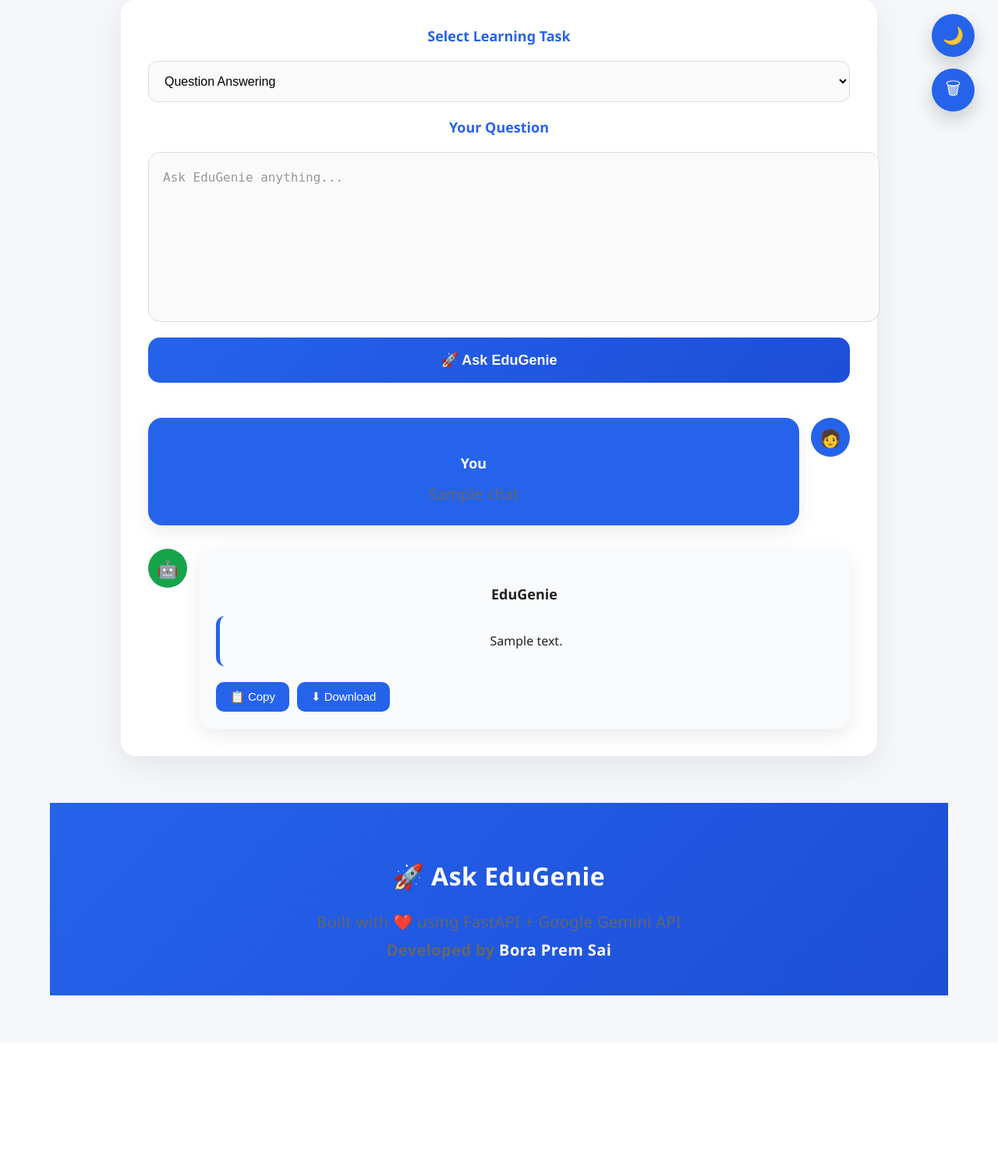
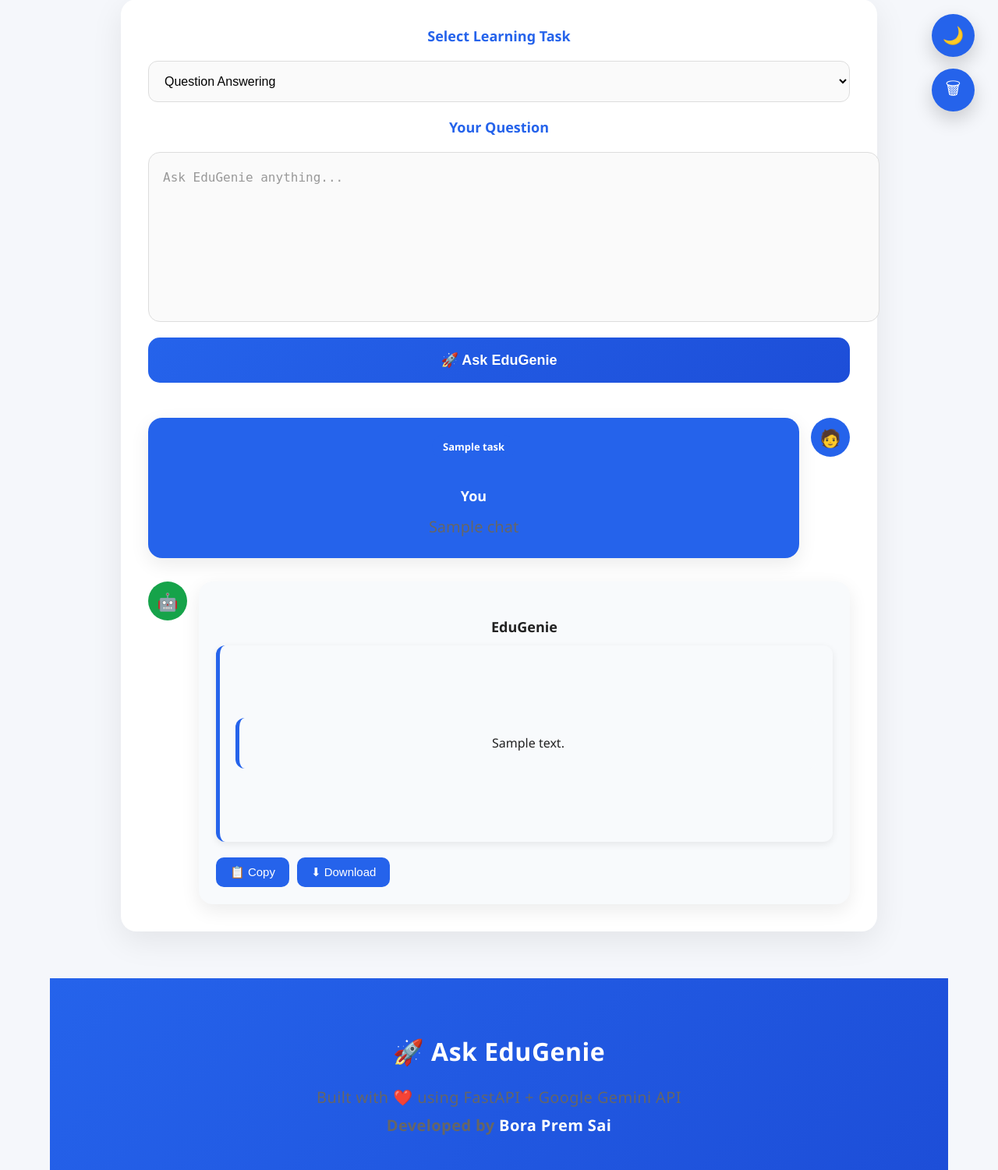
Before and after one commit to Premsai10-coder/EduGenie, a FastAPI app: template templates/index.html in a window 1280 px wide. Shown: the part 627-2128 px from the top of the page at 78% size. Before the commit the page ends 1904 px from the top, so only its background shows below. Run offline with FastAPI, Linux system fonts and the light colour scheme; the template is opened without the code that fills it: most values are stand-ins (such as "Sample title", 1, 10 or a date in 2020).

Commit message:
Enhanced EduGenie UI, updated prompts, improved quiz generation, and refreshed documentation

```diff
--- a/app/main.py
+++ b/app/main.py
@@ -1,6 +1,6 @@
 import os
 import google.generativeai as genai
-from google.api_core import exceptions  # Imported to catch specific API errors
+from google.api_core import exceptions
 
 from dotenv import load_dotenv
 
@@ -16,7 +16,7 @@ from fastapi.templating import Jinja2Templates
 app = FastAPI()
 
 # ----------------------------------------
-# Gemini API Configuration
+# Gemini Configuration
 # ----------------------------------------
 
 load_dotenv()
@@ -24,7 +24,7 @@ load_dotenv()
 API_KEY = os.getenv("GEMINI_API_KEY")
 
 if not API_KEY:
-    print("ERROR: GEMINI_API_KEY not found in .env file")
+    raise ValueError("GEMINI_API_KEY not found in .env file")
 
 genai.configure(api_key=API_KEY)
 
@@ -45,7 +45,177 @@ templates = Jinja2Templates(directory="templates")
 history = []
 
 # ----------------------------------------
-# Home Page
+# Prompt Generator
+# ----------------------------------------
+
+def generate_prompt(task, question):
+
+    if task == "Question Answering":
+
+        return f"""
+You are EduGenie, an AI Learning Assistant.
+
+Answer ONLY the student's question.
+
+Format:
+
+# Answer
+
+# Key Points
+
+# Real-Life Example
+
+# Summary
+
+Rules:
+
+- Explain in simple English.
+- Use headings.
+- Use bullet points.
+- Do NOT generate quizzes.
+- Do NOT generate learning paths.
+- Do NOT ask additional questions.
+
+Question:
+
+{question}
+"""
+
+    elif task == "Concept Explanation":
+
+        return f"""
+You are EduGenie.
+
+Explain the topic like an expert teacher.
+
+Format:
+
+# Introduction
+
+# Detailed Explanation
+
+# Key Concepts
+
+# Applications
+
+# Advantages
+
+# Real-Life Example
+
+# Summary
+
+Topic:
+
+{question}
+"""
+
+    elif task == "Quiz Generation":
+
+        return f"""
+You are EduGenie, an AI Quiz Generator.
+
+Generate exactly 5 multiple-choice questions based on the given topic.
+
+Instructions:
+
+- Create exactly 5 questions.
+- Each question must have 4 options.
+- Label the options as A), B), C), and D).
+- Mention ONLY one correct answer.
+- Give a one-line explanation for the correct answer.
+- Keep the questions suitable for students.
+- Do NOT generate paragraphs.
+- Do NOT generate markdown tables.
+- Do NOT generate additional notes.
+
+Use the following format exactly:
+
+Q1: <Question>
+
+A) Option A
+B) Option B
+C) Option C
+D) Option D
+
+Correct Answer: A
+
+Explanation: <One-line explanation>
+
+-----------------------------------
+
+Q2: <Question>
+
+A) Option A
+B) Option B
+C) Option C
+D) Option D
+
+Correct Answer: C
+
+Explanation: <One-line explanation>
+
+-----------------------------------
+
+Repeat the same format until Question 5.
+
+Topic:
+
+{question}
+"""
+
+    elif task == "Summarization":
+
+        return f"""
+You are EduGenie.
+
+Summarize the following content.
+
+Format:
+
+# Summary
+
+# Important Points
+
+# Key Takeaways
+
+Content:
+
+{question}
+"""
+
+    elif task == "Learning Path":
+
+        return f"""
+You are EduGenie.
+
+Create a complete learning roadmap.
+
+Include:
+
+# Beginner
+
+# Intermediate
+
+# Advanced
+
+# Projects
+
+# Best Resources
+
+# Timeline
+
+Topic:
+
+{question}
+"""
+
+    else:
+
+        return question
+
+
+# ----------------------------------------
+# Home
 # ----------------------------------------
 
 @app.get("/")
@@ -60,6 +230,7 @@ def home(request: Request):
         }
     )
 
+
 # ----------------------------------------
 # Ask EduGenie
 # ----------------------------------------
@@ -71,67 +242,88 @@ def ask(
     question: str = Form(...)
 ):
 
-    prompt = f"""
-You are EduGenie, an AI-powered Learning Assistant.
+    question = question.strip()
 
-Task:
-{task}
+    if question == "":
 
-Instructions:
-1. Explain in simple English.
-2. Use proper headings.
-3. Use bullet points.
-4. Give one real-world example.
-5. End with a short summary.
+        return templates.TemplateResponse(
+            request=request,
+            name="index.html",
+            context={
+                "request": request,
+                "history": history
+            }
+        )
 
-Student Question:
-{question}
+    if len(question) > 4000:
+        question = question[:4000]
+
+    prompt = generate_prompt(task, question)
+
+    try:
+
+        response = model.generate_content(prompt)
+
+        if response.text:
+
+            answer = response.text.strip()
+
+        else:
+
+            answer = "⚠️ Gemini returned an empty response."
+
+    except exceptions.ResourceExhausted:
+
+        answer = """
+# ⚠️ Gemini API Quota Reached
+
+EduGenie is working correctly.
+
+The free Gemini API quota has been exhausted.
+
+Please try one of the following:
+
+• Wait for the quota to reset.
+
+• Create another Gemini API Key.
+
+• Enable billing in Google AI Studio.
+
 """
 
-    try:
-        response = model.generate_content(prompt)
+    except exceptions.InvalidArgument:
 
-        if hasattr(response, "text") and response.text:
-            answer = response.text
-        else:
-            answer = "⚠️ No text response received from Gemini. The content might have been flagged or blocked."
+        answer = """
+# ❌ Invalid Gemini API Key
 
-    except exceptions.ResourceExhausted as e:
-        print("Gemini Error: Rate limit or quota exceeded.", e)
-        answer = """
-⚠️ **Rate Limit Exceeded (Quota Blocked)**
+Please check your .env file.
 
-EduGenie is resting for a moment! The free tier rate limit has been reached.
+Example:
 
-**What to do:**
-• Please wait 30–60 seconds and try submitting again.
-• If you are the developer, check your [Google AI Studio Console](https://aistudio.google.com/) to see if your daily free tier tokens are fully exhausted.
+GEMINI_API_KEY=YOUR_API_KEY
+
+Restart the server after updating the API key.
 """
 
-    except exceptions.InvalidArgument as e:
-        print("Gemini Error: Invalid API key or configuration.", e)
-        answer = "⚠️ **Configuration Error:** The API key provided seems invalid. Please check your `.env` file."
+    except Exception as e:
 
-    except Exception as e:
-        print("Gemini Error:", e)
+        print(e)
+
         answer = f"""
-⚠️ Unable to generate a response.
+# ⚠️ Unexpected Error
 
-**Reason:**
 {str(e)}
 
-**Possible causes:**
-• API quota fully exhausted
-• Temporary internet connection issue
-• Service disruption
-
-Please try again in a few moments.
+Please try again later.
 """
 
-    history.append({
-        "question": question,
-        "answer": answer
-    })
+    history.append(
+        {
+            "task": task,
+            "question": question,
+            "answer": answer
+        }
+    )
 
     return templates.TemplateResponse(
         request=request,
@@ -142,6 +334,7 @@ Please try again in a few moments.
         }
     )
 
+
 # ----------------------------------------
 # Clear Chat
 # ----------------------------------------
@@ -151,4 +344,4 @@ def clear():
 
     history.clear()
 
-    return RedirectResponse(url="/", status_code=303)
+    return RedirectResponse("/", status_code=303)
--- a/static/style.css
+++ b/static/style.css
@@ -1105,3 +1105,82 @@ body.dark .footer-text{
 body.dark .footer-author{
     color:#ffffff;
 }
+/* ===================================== */
+/* Task Badge */
+/* ===================================== */
+
+.task-badge{
+
+    display:inline-block;
+
+    background:#2563eb;
+
+    color:white;
+
+    padding:6px 14px;
+
+    border-radius:20px;
+
+    font-size:13px;
+
+    font-weight:600;
+
+    margin-bottom:12px;
+
+}
+/* ================= AI Answer ================= */
+
+.ai-answer{
+
+    background:#f8fafc;
+
+    border-left:5px solid #2563eb;
+
+    padding:20px;
+
+    border-radius:12px;
+
+    margin-top:12px;
+
+    white-space:pre-wrap;
+
+    line-height:1.8;
+
+    font-size:16px;
+
+    box-shadow:0 3px 10px rgba(0,0,0,.08);
+
+}
+
+.dark .ai-answer{
+
+    background:#202124;
+
+    color:white;
+
+}
+pre{
+
+    font-family:Segoe UI;
+
+    white-space:pre-wrap;
+
+    word-wrap:break-word;
+
+    line-height:1.8;
+
+}
+.message.user .bubble{
+
+    background:#2563eb;
+
+    color:white;
+
+}
+.dark .message.bot .bubble{
+
+    background:#1f2937;
+
+    color:white;
+
+}
--- a/templates/index.html
+++ b/templates/index.html
@@ -111,6 +111,8 @@ required></textarea>
 
 {% for chat in history %}
 
+<!-- User Message -->
+
 <div class="message user">
 
     <div class="avatar">
@@ -119,6 +121,10 @@ required></textarea>
 
     <div class="bubble">
 
+        <span class="task-badge">
+            {{ chat.task }}
+        </span>
+
         <h4>You</h4>
 
         <p>{{ chat.question }}</p>
@@ -126,6 +132,8 @@ required></textarea>
     </div>
 
 </div>
+
+<!-- AI Message -->
 
 <div class="message bot">
 
@@ -137,7 +145,11 @@ required></textarea>
 
         <h4>EduGenie</h4>
 
+        <div class="ai-answer">
+
 <pre id="answer">{{ chat.answer }}</pre>
+
+</div>
 
         <div class="buttons">
 
```
Lines whose indentation alone changed are shown as unchanged.
